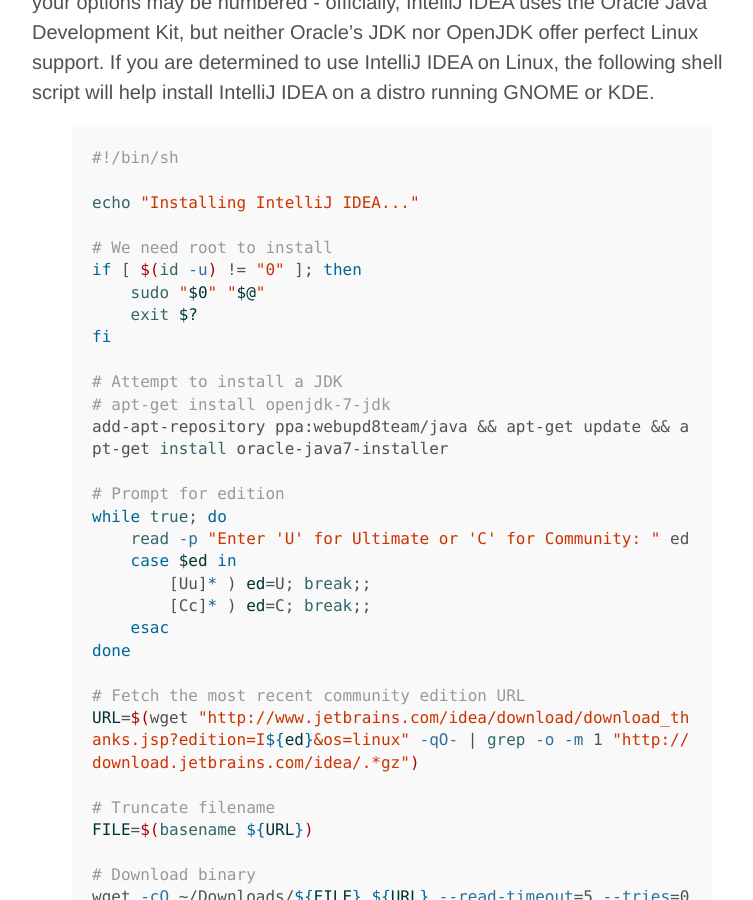
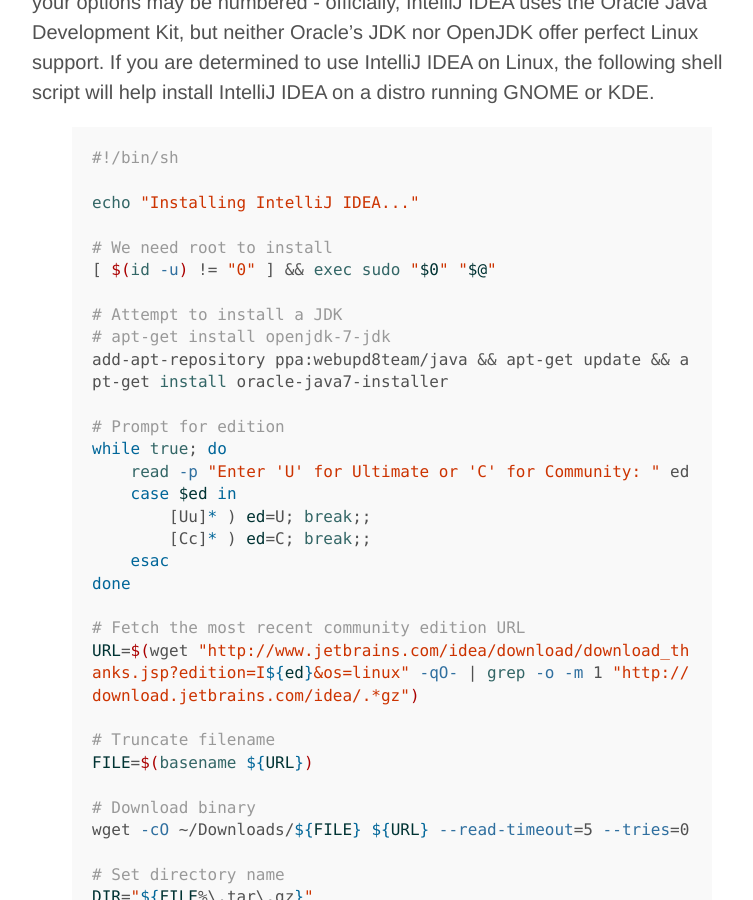
Before and after one commit to breandan/breandan.github.io, a Jekyll site: the page built from _posts/2014-08-18-shell-script.md, in a window 1280 px wide and 900 px high, scrolled down 444 px. Shown: the whole window, without its empty margins (248-1001 px from the left). Built offline with Jekyll 4.4.1, drawn with Linux system fonts in a browser that asks for light colours; Markdown is read by kramdown in place of the engine named in the settings.

Commit message:
simplify rootcheck

```diff
--- a/_posts/2014-08-18-shell-script.md
+++ b/_posts/2014-08-18-shell-script.md
@@ -13,10 +13,7 @@
 echo "Installing IntelliJ IDEA..."
 
 # We need root to install
-if [ $(id -u) != "0" ]; then
-    sudo "$0" "$@"
-    exit $?
-fi
+[ $(id -u) != "0" ] && exec sudo "$0" "$@"
 
 # Attempt to install a JDK
 # apt-get install openjdk-7-jdk
```
